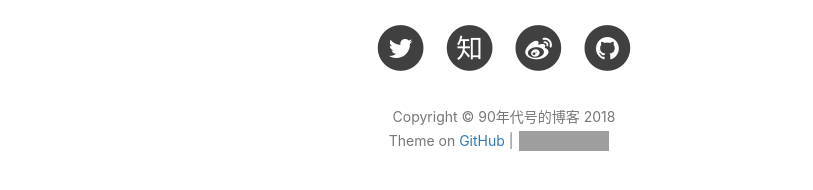
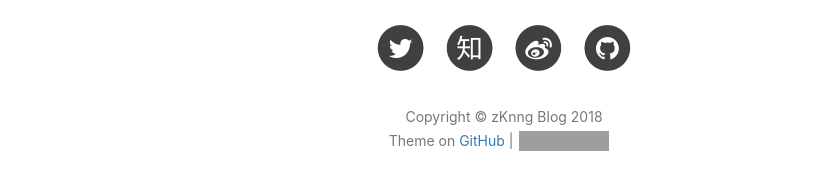
Before and after one commit to ricebai/ricebai.github.io, a Jekyll site: the page built from index.html, in a window 1280 px wide and 900 px high, scrolled down 2254 px. Shown: the part 655-845 px from the top of the window, without its empty margins (136-949 px from the left). Built offline with Jekyll 4.4.1, drawn with Linux system fonts in a browser that asks for light colours; nearby versions of some CDN libraries; the list of posts is cut into pages by our own code; comment, search, counter and statistics services are not loaded; some of the changed text lies outside the part shown; grey boxes are pictures that could not be loaded.

Commit message:
update change

```diff
--- a/_config.yml
+++ b/_config.yml
@@ -1,13 +1,13 @@
 # Site settings
-title: 90年代号的博客
-SEOTitle: 90年代号的博客
+title: zKnng Blog
+SEOTitle: zKnng Blog
 header-img: img/home-bg.jpg
 email: ricebai.me@gmail.com
 description: "Every failure is leading towards success."
-keyword: "Ricebai, Ricebai Blog, 90年代号的博客"
+keyword: "zKnng, zKnng Blog"
 url: "http://ricebai.github.io"              # your host, for absolute URL
 baseurl: ""                             # for example, '/blog' if your blog #hosted on 'host/blog'
-github_repo: "https://github.com/ricebai/ricebai.github.io.git" # you code repository
+github_repo: "https://github.com/zknng/zknng.github.io.git" # you code repository
 
 # Sidebar settings
 sidebar: true                           # whether or not using Sidebar.
```
